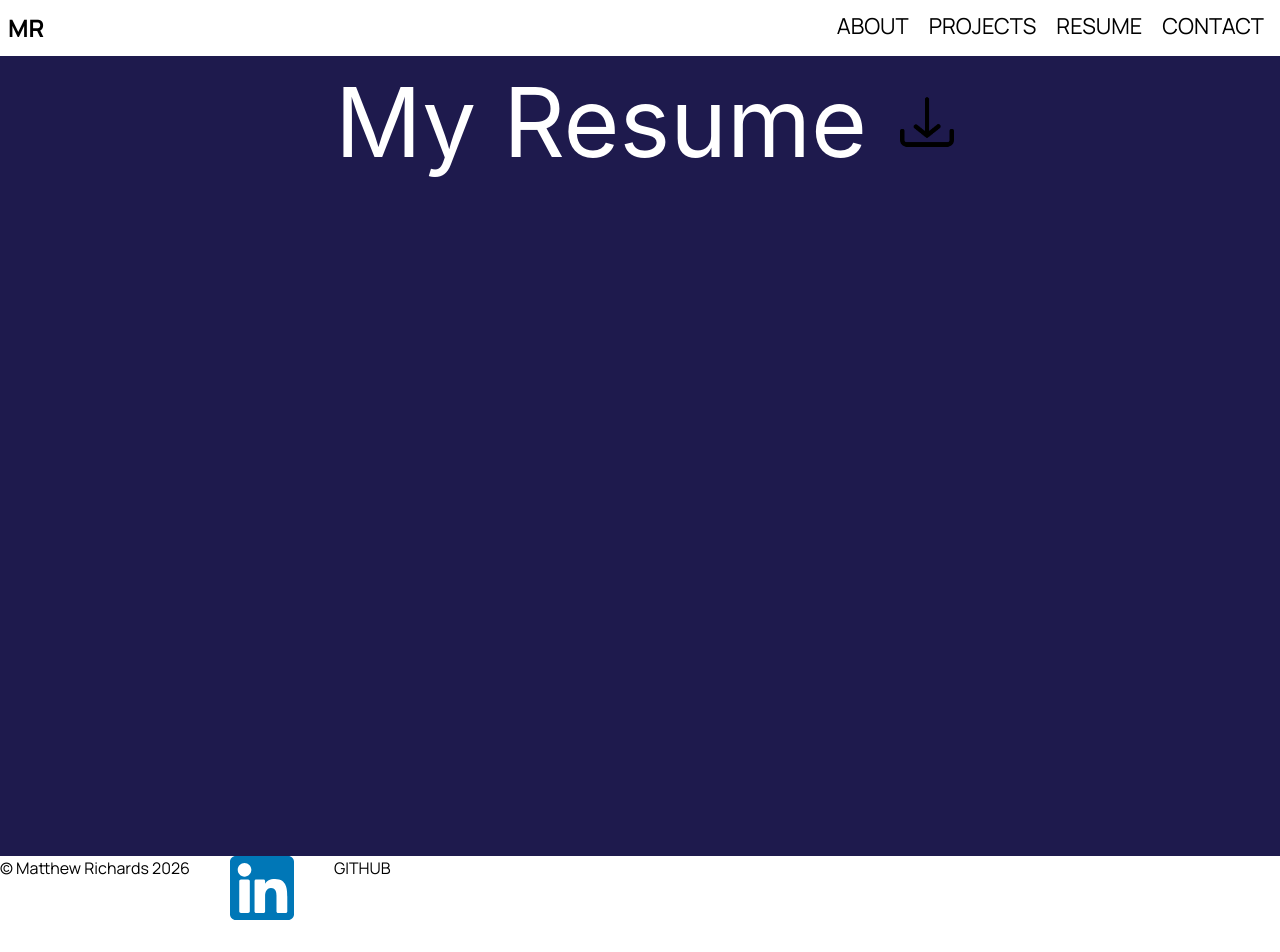
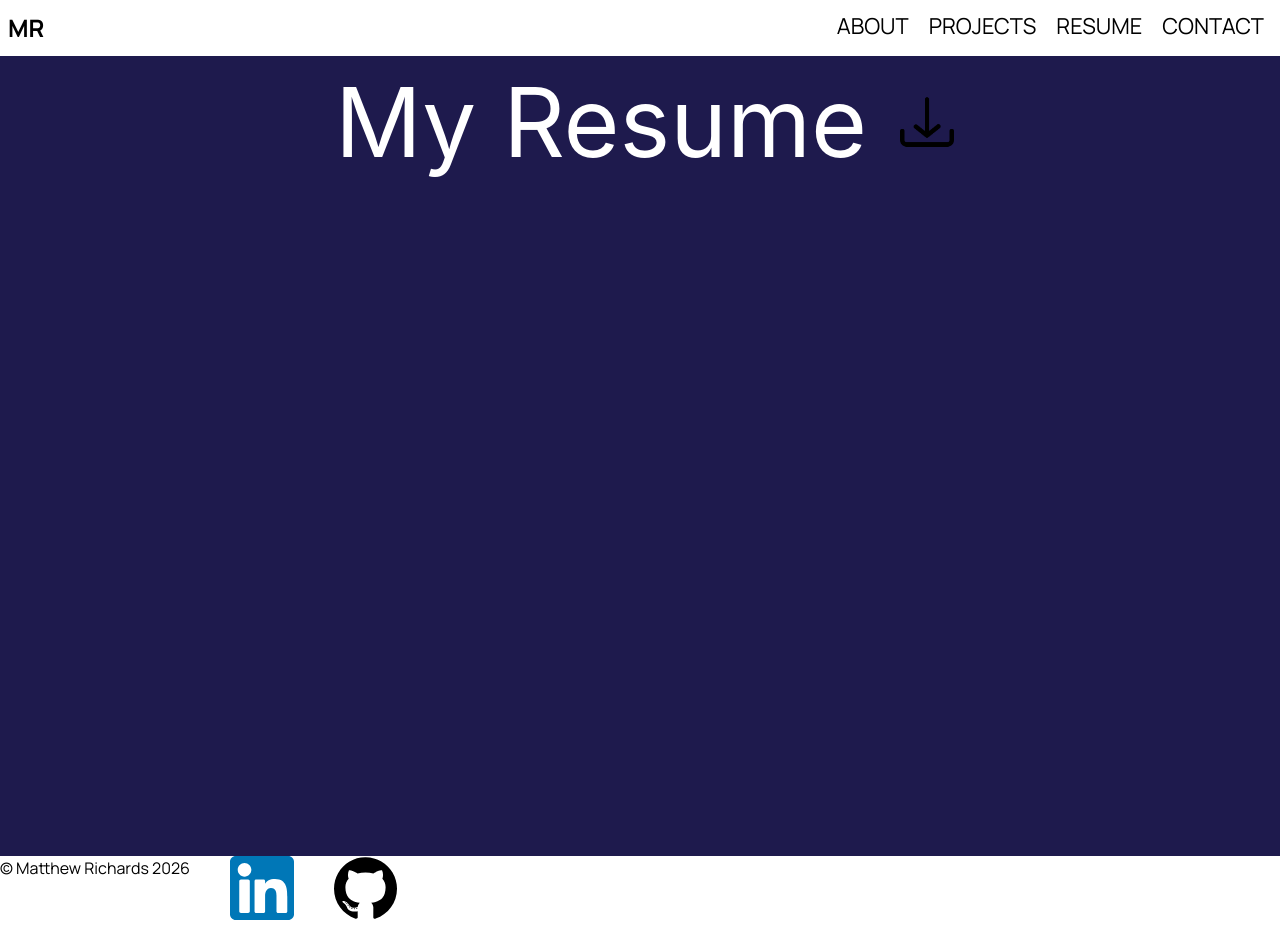
Before and after one commit to matthewrichards234/Personal_Website, a React (Vite) app: page /resume in a window 1280 px wide. Shown: the top 952 px of the page. Built offline with nearby package versions, Linux system fonts and the light colour scheme.

Commit message:
upload github icon to footer

```diff
--- a/src/components/Footer.tsx
+++ b/src/components/Footer.tsx
@@ -12,13 +12,17 @@ const Footer = () => {
           target="_blank"
         >
           <img
-            src="src/assets/linkedin-svgrepo-com (1).svg"
+            src="src/assets/linkedin-svgrepo-com.svg"
             alt="linkedin-icon"
             className="h-16 w-16"
           />
         </a>
         <a href="https://github.com/matthewrichards234" target="_blank">
-          GITHUB
+          <img
+            src="src/assets/github-svgrepo-com.svg"
+            alt="github icon"
+            className="h-16 w-16"
+          />
         </a>
       </div>
     </div>
```
Also changed, not shown: src/assets/github-svgrepo-com.svg (added), src/assets/linkedin-svgrepo-com.svg (renamed from src/assets/linkedin-svgrepo-com (1).svg).
